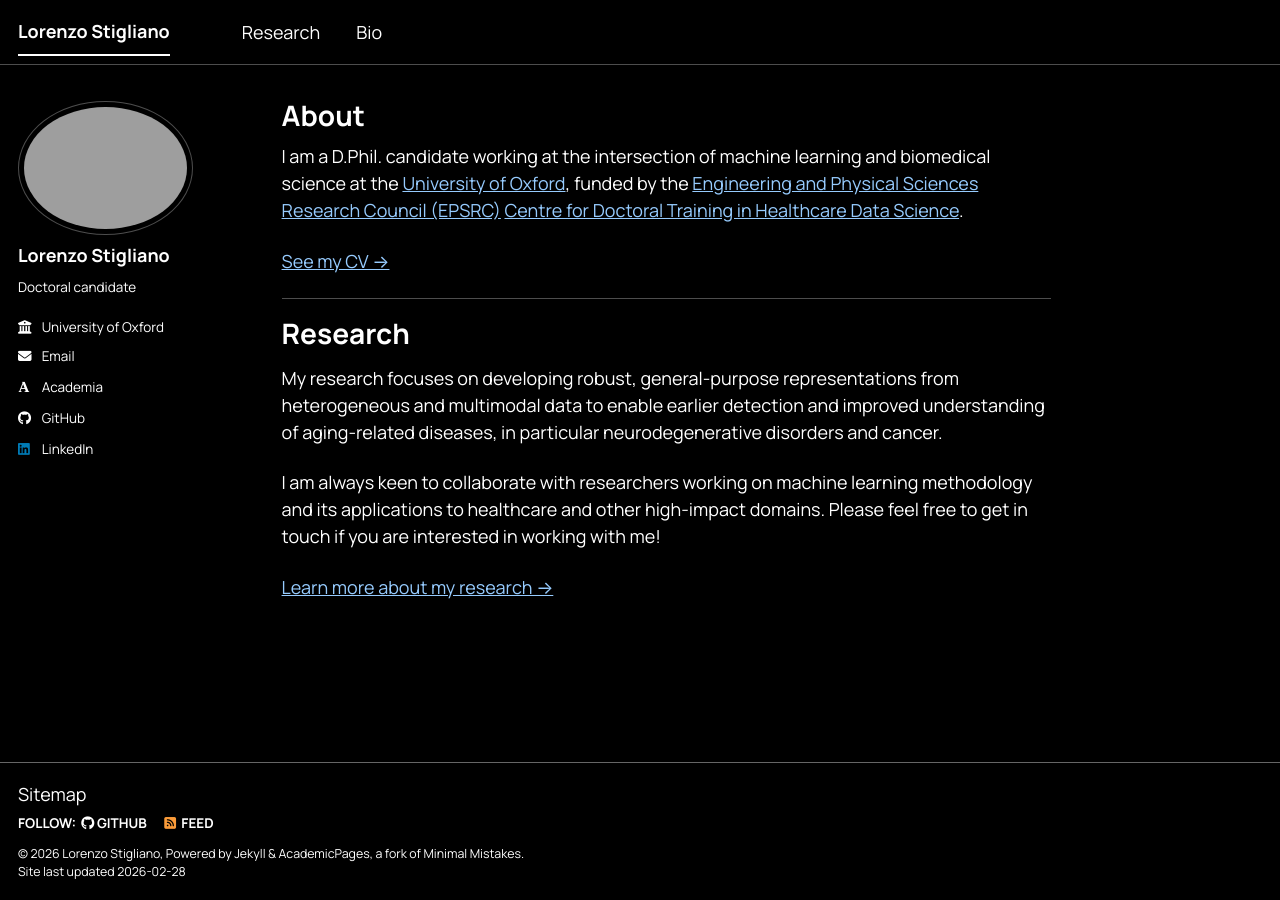
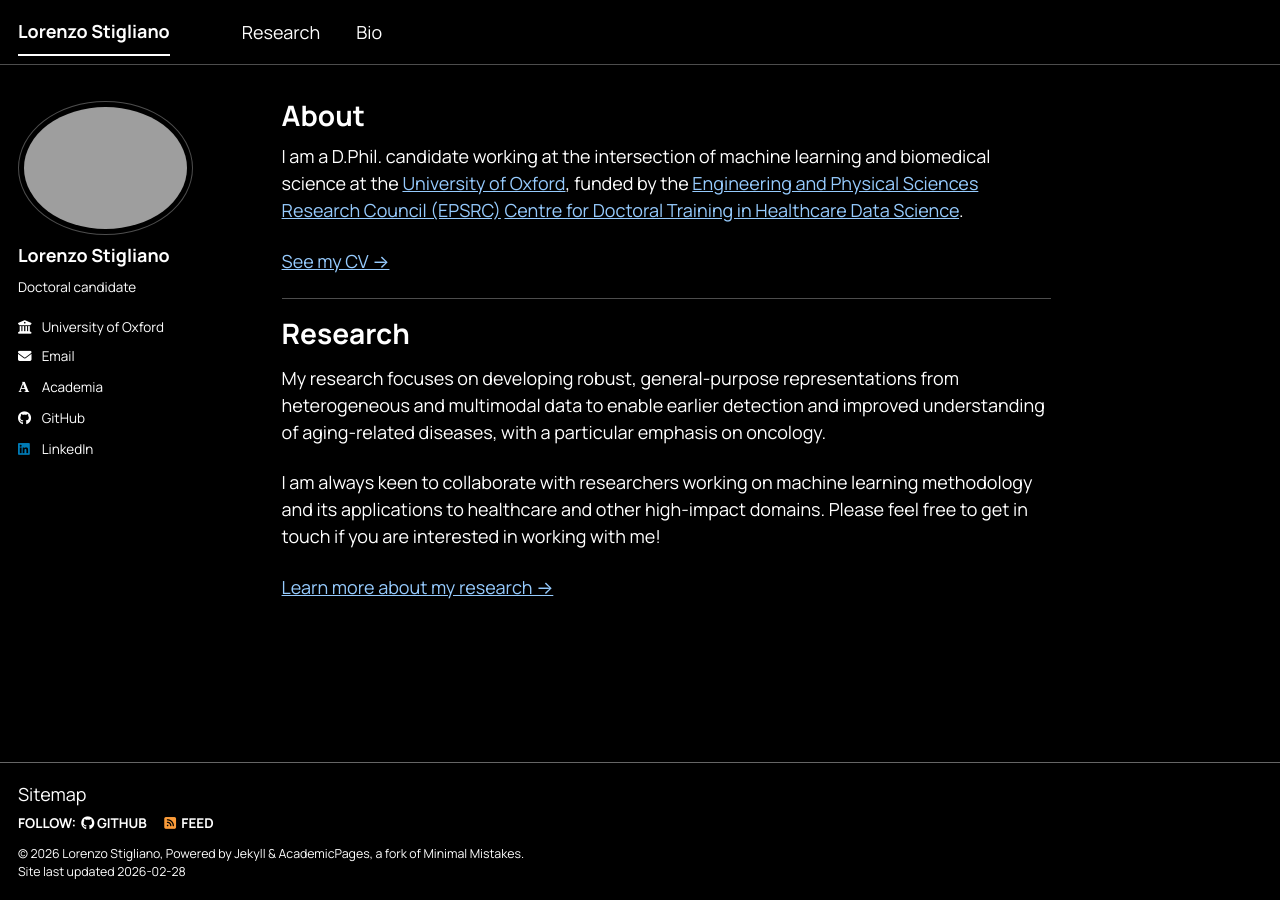
Before and after one commit to LorenzoStigliano/lorenzostigliano.github.io, a Jekyll site: the page built from _pages/about.md, in a window 1280 px wide. Built offline with Jekyll 4.4.1, drawn with Linux system fonts in a browser that asks for light colours; some web fonts are replaced; a script bundle is joined from its source files by our own code; library files that are not in the unit come from our copies.

Commit message:
about update

```diff
--- a/_pages/about.md
+++ b/_pages/about.md
@@ -17,7 +17,7 @@ Research
 ======
 
 
-My research focuses on developing robust, general-purpose representations from heterogeneous and multimodal data to enable earlier detection and improved understanding of aging-related diseases, in particular neurodegenerative disorders and cancer.
+My research focuses on developing robust, general-purpose representations from heterogeneous and multimodal data to enable earlier detection and improved understanding of aging-related diseases, with a particular emphasis on oncology.
 
 I am always keen to collaborate with researchers working on machine learning methodology and its applications to healthcare and other high-impact domains. Please feel free to get in touch if you are interested in working with me!
 
```
